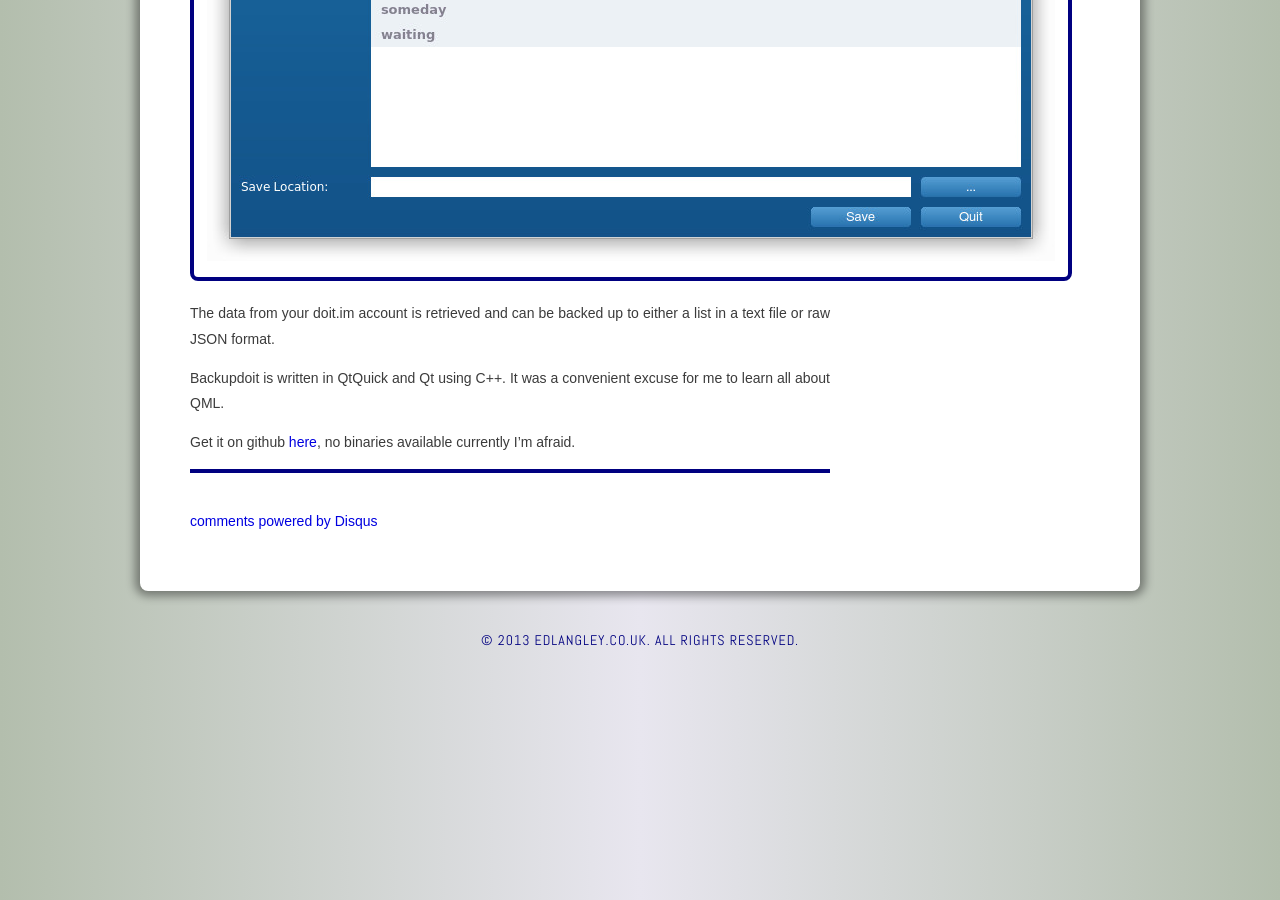
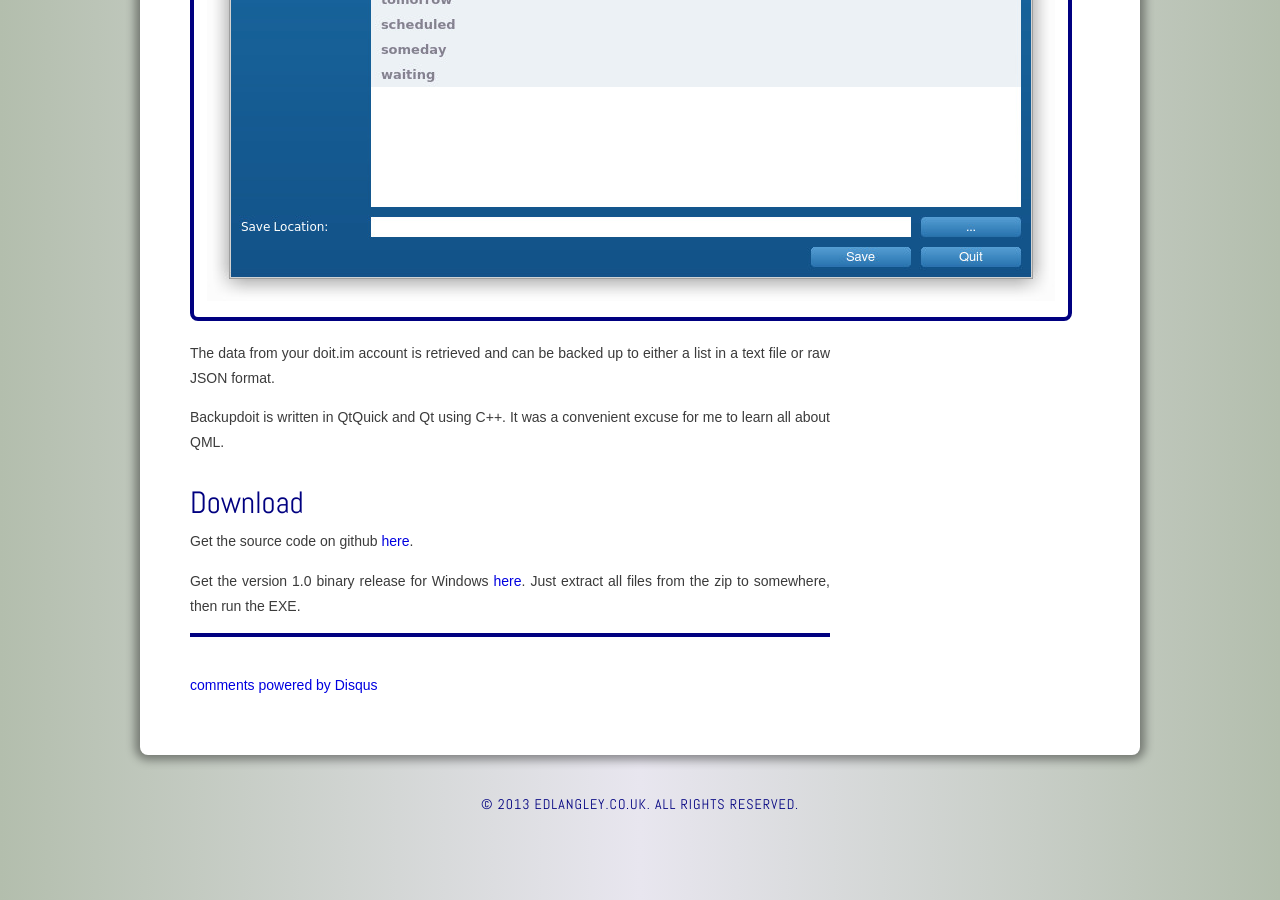
Before and after one commit to edlangley/edlangley.github.io, a Jekyll site: the page built from _posts/2013-01-01-project-backupdoit.md, in a window 1280 px wide and 900 px high, scrolled down 958 px. Built offline with Jekyll 4.4.1, drawn with Linux system fonts in a browser that asks for light colours; comment, search, counter and statistics services are not loaded; some of the changed text lies outside the part shown.

Commit message:
Update project "backupdoit" with Windows binary release v1.0.

```diff
--- a/_posts/2013-01-01-project-backupdoit.md
+++ b/_posts/2013-01-01-project-backupdoit.md
@@ -1,12 +1,14 @@
 ---
 layout: project_page
 title: "Backupdoit"
-date: 2014-05-14 00:53:54
+date: 2014-10-29 19:23:54
 permalink: /projects/backupdoit/
 description: "A backup utility for doit.im"
 ---
 
 Backupdoit is a simple utility to back up your actions from doit.im.
+
+**Update:** Binary release of v1.0 for Windows now available! See below.
 
 [doit.im](http://doit.im/) is a web service which provides a system for implementing the [GTD](http://en.wikipedia.org/wiki/Getting_Things_Done) method of time-management.
 
@@ -22,4 +24,8 @@ The data from your doit.im account is retrieved and can be backed up to either a
 
 Backupdoit is written in QtQuick and Qt using C++. It was a convenient excuse for me to learn all about QML.
 
-Get it on github [here](https://github.com/edlangley/backupdoit), no binaries available currently I'm afraid.
+##Download
+
+Get the source code on github [here](https://github.com/edlangley/backupdoit).
+
+Get the version 1.0 binary release for Windows [here](https://dl.dropbox.com/s/nfmt44ua9gn5o6i/backupdoit-1.0-win32.zip). Just extract all files from the zip to somewhere, then run the EXE.
```
